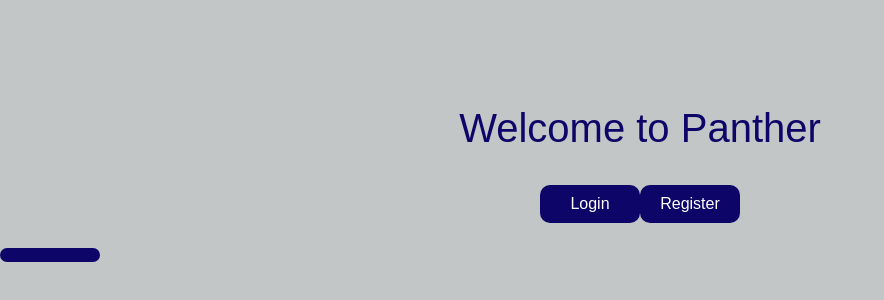
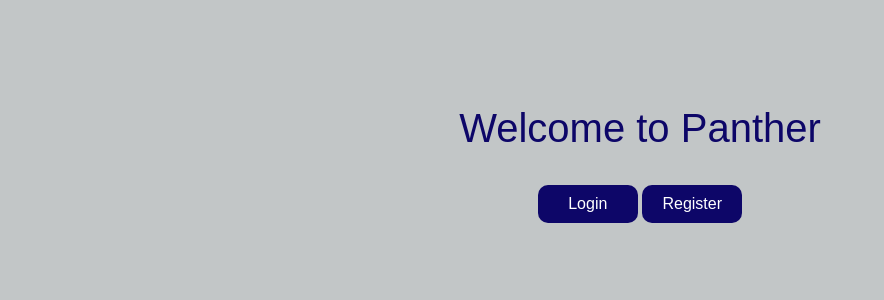
Before and after one commit to PurplePanthers/PantherChatroom, a website: page public/index.html in a window 1280 px wide. Shown: the part 136-436 px from the top of the page, without its empty margins (0-884 px from the left). Drawn offline with nearby package versions, Linux system fonts and the light colour scheme; a web font is replaced by a local one.

Commit message:
fixed button glitches on welcome page

```diff
--- a/public/index.html
+++ b/public/index.html
@@ -18,8 +18,9 @@
 <body>
     <div class="container welcome">
         <h1>Welcome to Panther</h1>
-        <a href="/login.html" type="button" class="btn">Login</button>
-        <a href="/register.html" type="button" class="btn">Register</button>
+        <a href="/login.html"><button class="btn btnwelcome">Login</button></a>
+        <a href="/register.html"><button class="btn btnwelcome">Register</button></a>
+
     </div>
 
 
```
